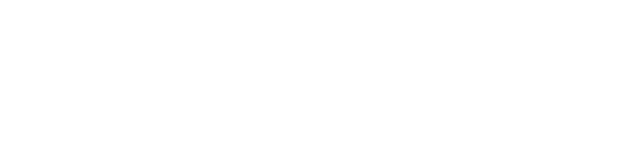
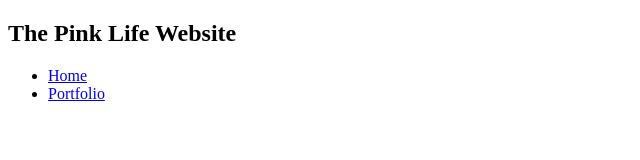
Before and after one commit to BaileyHub2024/BaileyHub2024.github.io, a plain HTML site: page portfolio.html in a window 1280 px wide. Shown: the whole page, without its empty margins (0-640 px from the left). Drawn offline with Linux system fonts and the light colour scheme.

Commit message:
add portfolio.html file

```diff
--- a/portfolio.html
+++ b/portfolio.html
@@ -0,0 +1,22 @@
+<!DOCTYPE HTML>
+<html>
+    <head>
+     <title> The Pink Life Website </title>
+    </head>
+
+    <body>
+        <div id="all-contents">
+            <nav>
+                <h1>The Pink Life Website</h1>
+                <ul id="nav-ul">
+                   <li class="nav-li">
+                   <a class="nav-a" href="index.html">Home</a>
+                 </li>
+                 <li class="nav-li">
+                   <a class="nav-a" href="portfolio.html">Portfolio</a>
+                 </li>
+             </ul>
+         </nav>
+     </div>
+     </body>
+</html>
--- a/style.css
+++ b/style.css
@@ -20,7 +20,7 @@
 h1 {
     display: flex;
     align-items: center;
-    color: white;
+    color: rgb(251, 1, 188);
     flex: 1;
     margin: 0;
 }
@@ -33,7 +33,7 @@
 }
 a {
     text-decoration: none;
-    color: #fff;
+    color: #fb03e6;
 }
 
 /* main container area beneath menu */
```
Also changed, not shown: index.html (+1 -1 lines).
